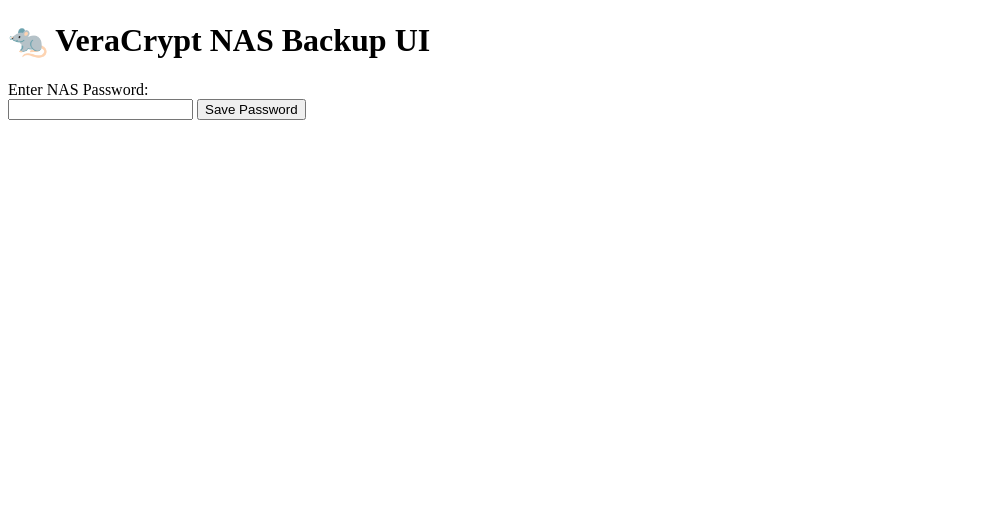
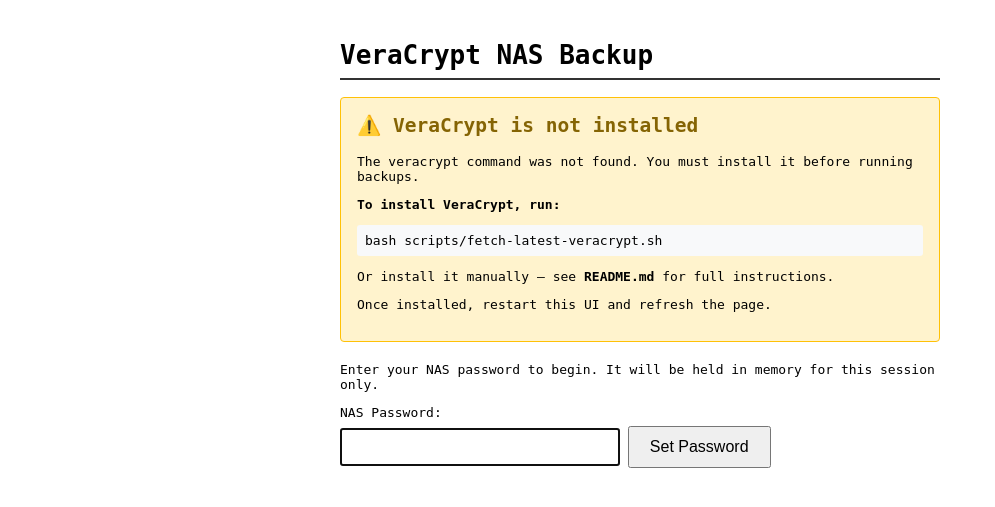
Before and after one commit to makehavoc/NAS-Offline-Backup, a Flask app: page / in a window 1280 px wide. Shown: the top 507 px of the page, without its empty margins (0-995 px from the left). Run offline with Flask 3, Linux system fonts and the light colour scheme.

Commit message:
v0.1.0 — full rewrite, ready for hardware testing
- Fix config parsing: replace bash-sourced YAML with read_config.py
- backup.sh: add NAS mount/unmount, manifest generation, proper logging
- verify.sh: separate generate vs verify logic, log output
- ui/app.py: password via env var, VeraCrypt detection, clean paths
- Add .gitignore: exclude config.yaml, logs, pyc, OS files
- Add TODO.md: path to v1.0.0 and known issues
- Update README, CHANGELOG, VERSION to v0.1.0

Co-Authored-By: Claude Sonnet 4.6 <noreply@anthropic.com>

```diff
--- a/ui/app.py
+++ b/ui/app.py
@@ -1,51 +1,187 @@
-# app.py v0.1.3 🐀
-# app.py v0.1.2-dev 🐀
-# app.py v0.1.1-dev 🐀
+"""
+app.py v0.1.0
+-------------
+Flask web UI for the VeraCrypt NAS Backup tool.
+
+This is the entry point for the web interface. It provides a simple browser-based
+UI that lets you:
+  - Enter your NAS password (held in memory for the session, never written to disk)
+  - Run a backup (calls scripts/backup.sh)
+  - Verify a backup (calls scripts/verify.sh)
+  - View the backup log
+
+Design decisions:
+  - The NAS password is stored only in the server-side `session_password` variable.
+    It is NOT stored in a cookie, a file, or a database.
+  - The password is passed to backup.sh via an environment variable (NAS_PASSWORD),
+    not as a command-line argument. This prevents it from appearing in `ps` output.
+  - VeraCrypt mounting is intentionally left to the user. The UI checks whether
+    the configured VeraCrypt mount point is mounted and warns if it isn't.
+
+Usage:
+  source ~/.veracrypt-backup-env/bin/activate
+  python3 ui/app.py
+
+Then open http://localhost:5000 in your browser.
+
+Dependencies:
+  flask, pyyaml (installed by install.sh into the Python venv)
+"""
+
+import os
+import subprocess
+import shutil
+import yaml
 from flask import Flask, render_template, request, redirect, url_for
-import subprocess, yaml, os
 
 app = Flask(__name__)
+
+# ---------------------------------------------------------------------------
+# Paths — resolved relative to this file so the app works from any cwd.
+# ---------------------------------------------------------------------------
+UI_DIR = os.path.dirname(os.path.abspath(__file__))
+PROJECT_ROOT = os.path.dirname(UI_DIR)
+CONFIG_PATH = os.path.join(PROJECT_ROOT, "config.yaml")
+LOG_FILE = os.path.join(PROJECT_ROOT, "logs", "backup.log")
+SCRIPTS_DIR = os.path.join(PROJECT_ROOT, "scripts")
+
+# ---------------------------------------------------------------------------
+# Session password — stored in memory only, cleared when the server restarts.
+# The user must re-enter the password each time the Flask app is restarted.
+# ---------------------------------------------------------------------------
 session_password = None
-CONFIG_PATH = "config.yaml"
-LOG_FILE = "logs/backup.log"
+
 
 def load_config():
-    with open(CONFIG_PATH, 'r') as f:
+    """
+    Load and return the parsed config.yaml as a Python dict.
+    Raises FileNotFoundError with a helpful message if config.yaml is missing.
+    """
+    if not os.path.exists(CONFIG_PATH):
+        raise FileNotFoundError(
+            f"config.yaml not found at {CONFIG_PATH}. "
+            "Copy config.sample.yaml to config.yaml and fill in your settings."
+        )
+    with open(CONFIG_PATH, "r") as f:
         return yaml.safe_load(f)
+
+
+def check_veracrypt_installed():
+    """
+    Return True if the `veracrypt` command is available on PATH, False otherwise.
+    Used to show a warning banner in the UI if VeraCrypt isn't installed.
+    """
+    return shutil.which("veracrypt") is not None
+
 
 @app.route("/", methods=["GET", "POST"])
 def index():
+    """
+    Main page. Shows mount status and backup/verify buttons.
+
+    GET:  Render the dashboard showing NAS mount status and VeraCrypt mount status.
+    POST: Accept the NAS password from the password form and store it in memory.
+    """
     global session_password
+
     config = load_config()
-    nas_mounted = os.path.ismount(config['nas']['mount_point'])
-    vc_mounted = os.path.ismount(config['backup']['destination_dir'])
+
+    # Check whether the NAS share and VeraCrypt volume are currently mounted.
+    # mountpoint -q returns 0 if mounted, non-zero if not. os.path.ismount does
+    # the same check from Python without needing a subprocess call.
+    nas_mounted = os.path.ismount(config["nas"]["mount_point"])
+    vc_mounted = os.path.ismount(config["backup"]["destination_dir"])
+
+    # Check that VeraCrypt is installed — show a warning banner if not.
+    veracrypt_installed = check_veracrypt_installed()
 
     if request.method == "POST":
+        # Accept and store the NAS password from the form submission.
+        # This is the only time the password is handled — it goes into memory
+        # and is never written anywhere else.
         session_password = request.form.get("password")
         return redirect(url_for("index"))
 
-    return render_template("index.html", nas=nas_mounted, vc=vc_mounted, password_required=(session_password is None))
+    return render_template(
+        "index.html",
+        nas=nas_mounted,
+        vc=vc_mounted,
+        password_set=(session_password is not None),
+        veracrypt_installed=veracrypt_installed,
+        vc_mount_path=config["backup"]["destination_dir"],
+    )
+
 
 @app.route("/backup", methods=["POST"])
 def backup():
+    """
+    Trigger a backup run by calling scripts/backup.sh.
+
+    The NAS password is passed as the NAS_PASSWORD environment variable —
+    NOT as a command-line argument — to prevent it appearing in `ps` output.
+
+    Redirects back to the main page when done. The user can check the log
+    to see whether the backup succeeded.
+    """
     if session_password is None:
+        # Password hasn't been set yet — redirect to main page to prompt for it.
         return redirect(url_for("index"))
-    subprocess.run(["bash", "scripts/backup.sh", session_password])
+
+    # Build the environment for the subprocess: inherit the current environment
+    # and add NAS_PASSWORD so backup.sh can pick it up.
+    env = {**os.environ, "NAS_PASSWORD": session_password}
+
+    subprocess.run(
+        ["bash", os.path.join(SCRIPTS_DIR, "backup.sh")],
+        env=env,
+        cwd=PROJECT_ROOT,
+    )
+
     return redirect(url_for("index"))
+
 
 @app.route("/verify", methods=["POST"])
 def verify():
-    subprocess.run(["bash", "scripts/verify.sh"])
+    """
+    Trigger a verify run by calling scripts/verify.sh.
+
+    No password is needed for verify — it only reads the backup destination
+    and the manifest file, both of which should already be accessible.
+
+    Redirects back to the main page when done.
+    """
+    subprocess.run(
+        ["bash", os.path.join(SCRIPTS_DIR, "verify.sh")],
+        cwd=PROJECT_ROOT,
+    )
+
     return redirect(url_for("index"))
+
 
 @app.route("/logs")
 def logs():
+    """
+    Display the contents of logs/backup.log in the browser.
+    Shows a placeholder message if the log file doesn't exist yet.
+    """
     if os.path.exists(LOG_FILE):
         with open(LOG_FILE, "r") as f:
             log_content = f.read()
     else:
-        log_content = "No logs yet."
+        log_content = "No log file yet. Run a backup to generate one."
+
     return render_template("logs.html", logs=log_content)
 
+
 if __name__ == "__main__":
+    # Ensure the logs directory exists when the app starts.
+    os.makedirs(os.path.join(PROJECT_ROOT, "logs"), exist_ok=True)
+
+    # Warn on startup if VeraCrypt isn't installed.
+    if not check_veracrypt_installed():
+        print("WARNING: veracrypt is not installed or not on PATH.")
+        print("See README.md for installation instructions.")
+
+    # Run on all interfaces (0.0.0.0) so it's accessible from other machines
+    # on the local network (e.g. opening the Pi's UI from your desktop browser).
     app.run(host="0.0.0.0", port=5000)
--- a/ui/templates/index.html
+++ b/ui/templates/index.html
@@ -1,20 +1,110 @@
 <!doctype html>
-<html>
-<head><title>🐀 VeraCrypt NAS Backup</title></head>
+<!--
+  index.html — Main dashboard for the VeraCrypt NAS Backup UI.
+
+  Sections:
+    1. VeraCrypt not installed warning  — shown if veracrypt binary is missing
+    2. Password form                    — shown if NAS password hasn't been set yet
+    3. Dashboard                        — shown once password is set; mount status
+                                          and backup/verify action buttons
+-->
+<html lang="en">
+<head>
+  <meta charset="UTF-8">
+  <meta name="viewport" content="width=device-width, initial-scale=1.0">
+  <title>VeraCrypt NAS Backup</title>
+  <style>
+    /* Minimal, readable styling — no frameworks, no dependencies */
+    body        { font-family: monospace; max-width: 600px; margin: 40px auto; padding: 0 20px; }
+    h1          { border-bottom: 2px solid #333; padding-bottom: 8px; }
+    .warning    { background: #fff3cd; border: 1px solid #ffc107; padding: 16px; margin-bottom: 20px; border-radius: 4px; }
+    .warning h2 { margin-top: 0; color: #856404; }
+    .warning pre{ background: #f8f9fa; padding: 8px; border-radius: 3px; overflow-x: auto; }
+    .status     { margin: 16px 0; font-size: 1.1em; }
+    .actions    { margin-top: 24px; }
+    .actions form { display: inline; margin-right: 12px; }
+    button      { padding: 10px 20px; font-size: 1em; cursor: pointer; }
+    label       { display: block; margin-bottom: 6px; }
+    input[type="password"] { padding: 8px; font-size: 1em; width: 260px; }
+  </style>
+</head>
 <body>
-<h1>🐀 VeraCrypt NAS Backup UI</h1>
-{% if password_required %}
+
+  <h1>VeraCrypt NAS Backup</h1>
+
+  <!-- =========================================================
+       Section 1: VeraCrypt not installed warning
+       Shown when the veracrypt binary cannot be found on PATH.
+       The user must install VeraCrypt before backups can run.
+       ========================================================= -->
+  {% if not veracrypt_installed %}
+  <div class="warning">
+    <h2>⚠️ VeraCrypt is not installed</h2>
+    <p>The <code>veracrypt</code> command was not found. You must install it before running backups.</p>
+    <p><strong>To install VeraCrypt, run:</strong></p>
+    <pre>bash scripts/fetch-latest-veracrypt.sh</pre>
+    <p>Or install it manually — see <strong>README.md</strong> for full instructions.</p>
+    <p>Once installed, restart this UI and refresh the page.</p>
+  </div>
+  {% endif %}
+
+  <!-- =========================================================
+       Section 2: Password form
+       Shown when no NAS password has been set for this session.
+       The password is held in server memory only — never written
+       to disk, a cookie, or a database.
+       ========================================================= -->
+  {% if not password_set %}
+  <p>Enter your NAS password to begin. It will be held in memory for this session only.</p>
   <form method="post">
-    <label>Enter NAS Password:</label><br>
-    <input type="password" name="password" required>
-    <button type="submit">Save Password</button>
+    <label for="password">NAS Password:</label>
+    <input type="password" id="password" name="password" required autofocus>
+    <button type="submit">Set Password</button>
   </form>
-{% else %}
-  <p>NAS Mount: {{ '✅' if nas else '❌' }}</p>
-  <p>VeraCrypt Mount: {{ '✅' if vc else '❌' }}</p>
-  <form action="/backup" method="post"><button type="submit">Run Backup</button></form>
-  <form action="/verify" method="post"><button type="submit">Run Verify</button></form>
-  <p><a href="/logs">View Logs</a></p>
-{% endif %}
+
+  <!-- =========================================================
+       Section 3: Dashboard
+       Shown once the NAS password has been set.
+       Displays mount status and the backup/verify action buttons.
+       ========================================================= -->
+  {% else %}
+
+  <!-- Mount status indicators -->
+  <div class="status">
+    <div>NAS mount:&nbsp;&nbsp;&nbsp;&nbsp;&nbsp;&nbsp; {{ '✅ Mounted' if nas else '❌ Not mounted' }}</div>
+    <div>VeraCrypt mount: {{ '✅ Mounted' if vc else '❌ Not mounted — mount it before running backup' }}</div>
+  </div>
+
+  <!-- Warning if VeraCrypt volume isn't mounted yet -->
+  {% if not vc %}
+  <div class="warning">
+    <strong>VeraCrypt volume not mounted.</strong>
+    Mount it first, then return here to run the backup:
+    <pre>sudo veracrypt /dev/sdX {{ vc_mount_path }}</pre>
+    Replace <code>/dev/sdX</code> with your actual device (check with <code>lsblk</code>).
+  </div>
+  {% endif %}
+
+  <!-- Action buttons -->
+  <div class="actions">
+    <!-- Run Backup: triggers backup.sh via /backup route -->
+    <form action="/backup" method="post">
+      <button type="submit" {% if not vc %}disabled title="Mount VeraCrypt volume first"{% endif %}>
+        Run Backup
+      </button>
+    </form>
+
+    <!-- Run Verify: triggers verify.sh via /verify route -->
+    <form action="/verify" method="post">
+      <button type="submit" {% if not vc %}disabled title="Mount VeraCrypt volume first"{% endif %}>
+        Run Verify
+      </button>
+    </form>
+  </div>
+
+  <p style="margin-top: 24px;"><a href="/logs">View Backup Log</a></p>
+
+  {% endif %}
+
 </body>
 </html>
```
Also changed, not shown: TODO.md (added, +63 -0 lines), config.sample.yaml (+71 -3 lines), scripts/read_config.py (added, +62 -0 lines), ui/templates/logs.html (+40 -5 lines), !Dev-and-Debugging/README.md, CHANGELOG.md, README.md, 5 other files.
